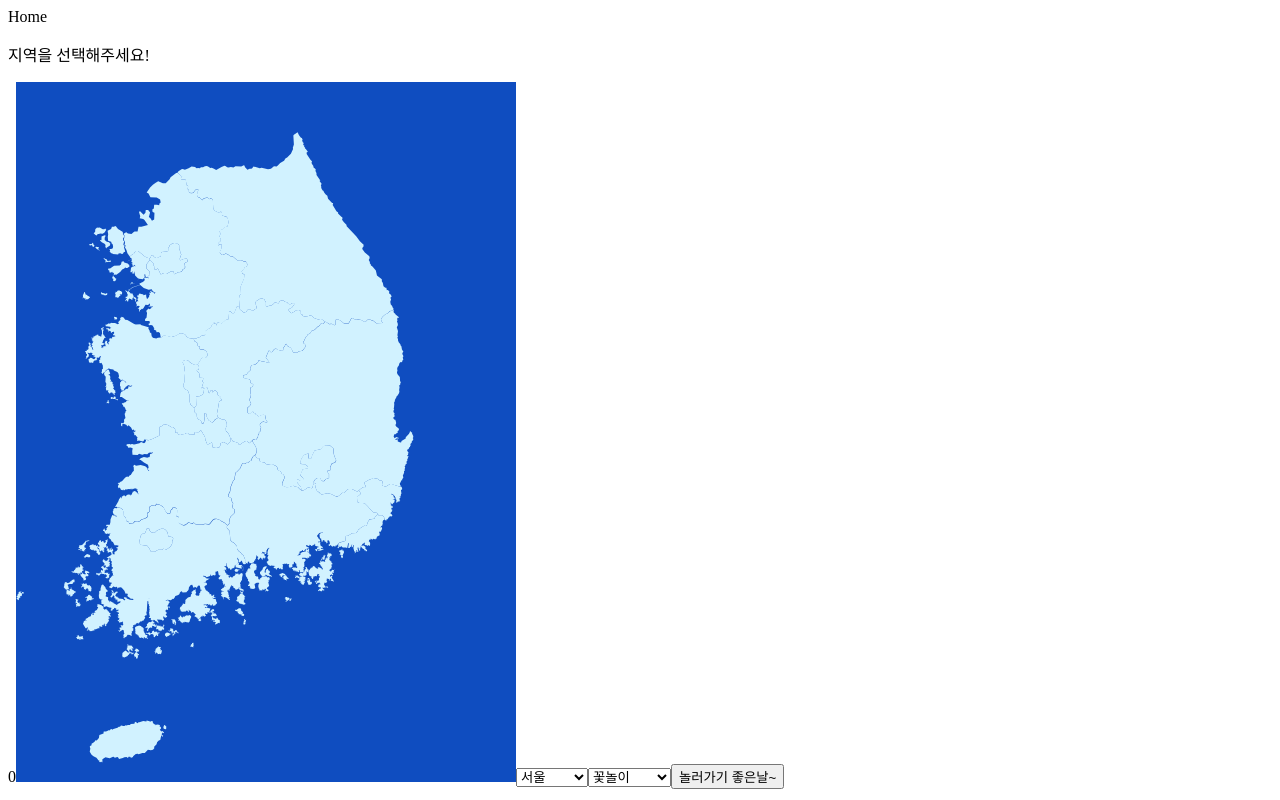
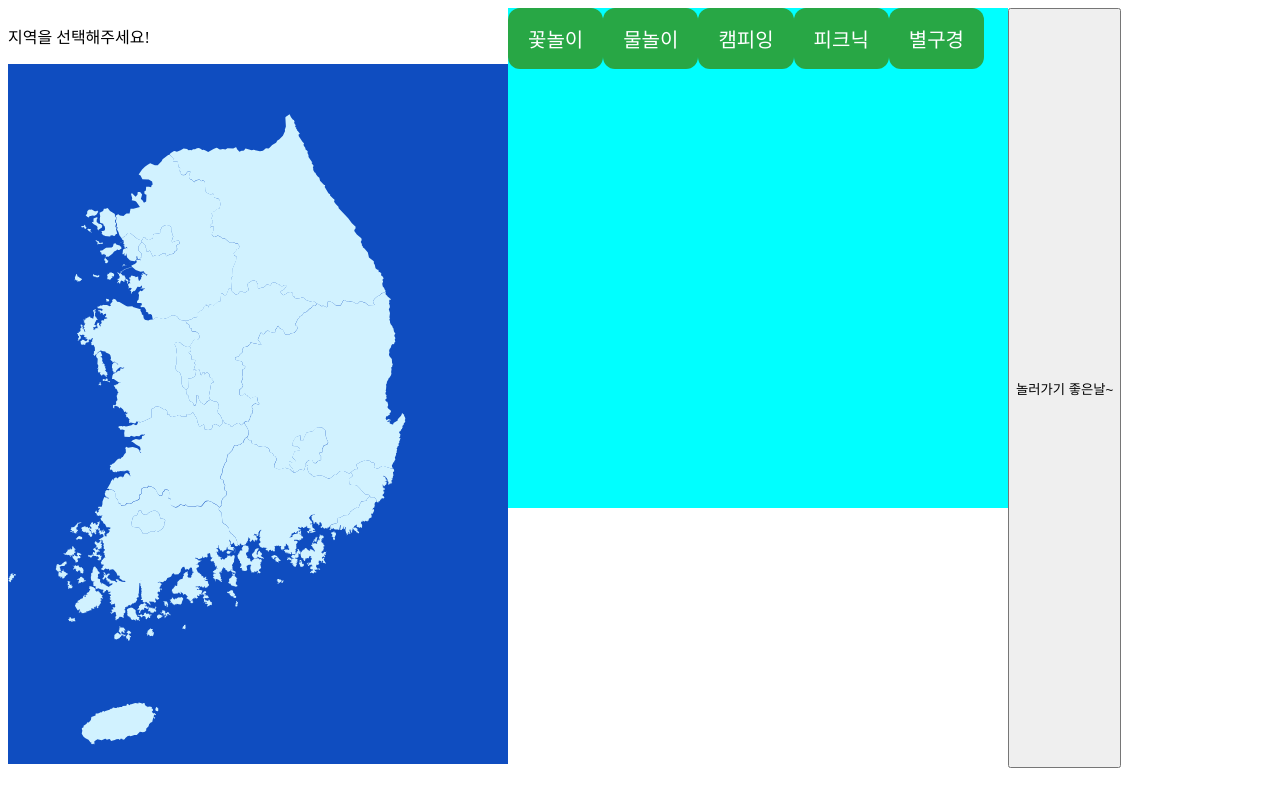
Before and after one commit to Seobeomsu/2023_Open_Source_Project, a React (Vite) app in the folder frontend/: page /Home in a window 1280 px wide. Built offline with nearby package versions, Linux system fonts and the light colour scheme.

Commit message:
Feat : DataGet by Zaustand

```diff
--- a/frontend/src/components/Button.jsx
+++ b/frontend/src/components/Button.jsx
@@ -1,4 +1,5 @@
 import styled, { css } from "styled-components";
+import useStore from "./HomeStore";
 
 const SIZES = {
   sm: css`
@@ -43,11 +44,13 @@ const VARIANTS = {
 };
 
 function Button({disabled, size, variant, context}) {
+  const { setactivity } = useStore()
+
   const sizeStyle = SIZES[size];
   const variantStyle = VARIANTS[variant];
 
   function buttonClick(){
-    console.log(context);
+    setactivity(context);
   }
 
   return (
--- a/frontend/src/components/HomeStore.js
+++ b/frontend/src/components/HomeStore.js
@@ -1,12 +1,9 @@
 import {create} from 'zustand'
 
 const useStore = create(set => ({
-  bears: 0,
   legioncode: null,
   activity: null,
-  increasePopulation: () => set(state => ({ bears: state.bears + 1 })),
-  removeAllBears: () => set({ bears: 0 }),
-  setlegioncode: (code) => set(legioncode = {code}),
+  setlegioncode: (legioncode) => set(legioncode = {legioncode}),
   setactivity: (activity) => set(activity = {activity})
 }))
 
--- a/frontend/src/components/LeisureSelectbox.jsx
+++ b/frontend/src/components/LeisureSelectbox.jsx
@@ -1,22 +1,30 @@
 import React from 'react'
+import Button from './button'
+import styled from 'styled-components'
 
 const OPTIONS = [
-  { value : "1",name:"꽃놀이"},
-  { value : "2",name:"바다"},
-  { value : "3",name:"캠핑"},
-  { value : "4",name:"그거"},
-  { value : "5",name:"스키or보드"},
-  { value : "6",name:"별관측"},
+  { value : "0",name:"꽃놀이"},
+  { value : "1",name:"물놀이"},
+  { value : "2",name:"캠핑"},
+  { value : "3",name:"피크닉"},
+  { value : "4",name:"별구경"},
 ]
 
+const Wrapper = styled.div`
+  display: block;
+  width: 500px;
+  height: 500px;;
+  background-color: aqua;
+`
 
-export default function LeisureSelectbox(props) {
+export default function LeisureSelectbox() {
   return (
-		<select>
-      {OPTIONS.map((item)=>(
-        <option value={item.value} key={item.value}>{item.name}
-        </option>
-      ))}
-		</select>
+    <Wrapper>
+        <Button variant="activity" size="lg" context="꽃놀이"/>
+        <Button variant="activity" size="lg" context="물놀이"/>
+        <Button variant="activity" size="lg" context="캠피잉"/>
+        <Button variant="activity" size="lg" context="피크닉"/>
+        <Button variant="activity" size="lg" context="별구경"/>
+    </Wrapper>
   )
 }
--- a/frontend/src/components/Map.jsx
+++ b/frontend/src/components/Map.jsx
@@ -1,45 +1,45 @@
 import React, { useState } from 'react';
 import styled from 'styled-components';
+import useStore from './HomeStore';
+
+const Wrapper = styled.div`
+	display: block;
+`
 
 const Svg = styled.svg`
 	background-color: #0f4dc0;
 	width: 500px;
 	height: 700px;
 	path{	fill: #d1f2ff; }
-	path:hover { fill: #fbce7b; transition: 0.5s; }`
+	path:hover { fill: #fbce7b; transition: 0.5s; }
+	`
 
 export default function Map(){
 	const [legioncode , setLegion] = useState(0);
-
-	function legionsave(legion){
-		setLegion(legion);
-	}
+	const { setlegioncode } = useStore()
 
 	function mapclick(legion){
 		fillPath(legion.code);
-		legionsave(legion);
+		setLegion(legion);
+		setlegioncode(legion.code);
 	}
 
 	function fillPath(n){
 		if(legioncode){ // 이미선택된지역이 있으면 초기화
 			const svgElement = document.querySelector('svg');
 			const childElement = svgElement.children[legioncode.code];
-			childElement.style = "fill :#d1f2ff , :hover fill :#ff7e7e;" ;
+			childElement.style = "transition: 0.5s;"
+			childElement.style.fill = "#d1f2ff";
+			childElement.style = ":hover{fill : #fbce7b}"
 		}
 		const svgElement = document.querySelector('svg');
 		const childElement = svgElement.children[n];
-		childElement.style.fill = 'red';
+		childElement.style= "transition: 0.5s; fill: #dc3545;"
 	}
 
   return(
-		<>
-			{!(legioncode) && (
-        <p>지역을 선택해주세요!</p>
-      )}
-
-			{legioncode && (
-        <p>선택한 지역은 {legioncode.name}입니다.</p>
-      )}
+		<Wrapper>
+			{!(legioncode) && (<p>지역을 선택해주세요!</p>)}{!!(legioncode) && (<p>선택한 지역은 {legioncode.name}입니다.</p>)}
 			<Svg
 				xmlns="http://www.w3.org/2000/svg"
 				viewBox="0 -50 500 700"
@@ -149,6 +149,6 @@ export default function Map(){
 					onClick={()=>mapclick({code : 16 , name : "전남"})}
 				/>
 			</Svg>
-		</>
+		</Wrapper>
   )
 }
--- a/frontend/src/pages/Home.jsx
+++ b/frontend/src/pages/Home.jsx
@@ -1,25 +1,29 @@
 import React from 'react'
-import LegionSelectbox from '../components/LegionSelectbox'
 import LeisureSelectbox from '../components/LeisureSelectbox'
 import { useNavigate } from 'react-router-dom'
 import Map from '../components/Map'
+import styled from 'styled-components'
+import useStore from '../components/HomeStore'
+
+const Wrapper = styled.div`
+  display : flex;
+`
+
 export default function Home() {
+  const { activity, legioncode } = useStore()
+
   const Navigate = useNavigate();
 
   function GoodDayConvert(){
-
-
-
-    Navigate("/GoodDay")
+    console.log(activity,legioncode)
+   //Navigate("/GoodDay")
   }
 
   return (
-    <>
-    <div>Home</div>
-    <Map/>
-    <LegionSelectbox></LegionSelectbox>
-    <LeisureSelectbox></LeisureSelectbox>
-    <button onClick={GoodDayConvert}>놀러가기 좋은날~</button>
-    </>
+    <Wrapper>
+      <Map/>
+      <LeisureSelectbox></LeisureSelectbox>
+      <button onClick={GoodDayConvert}>놀러가기 좋은날~</button>
+    </Wrapper>
   )
 }
```
